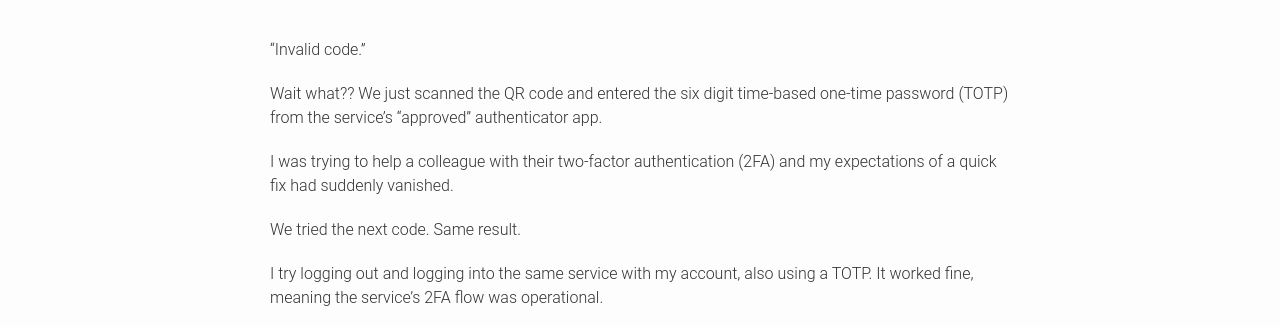
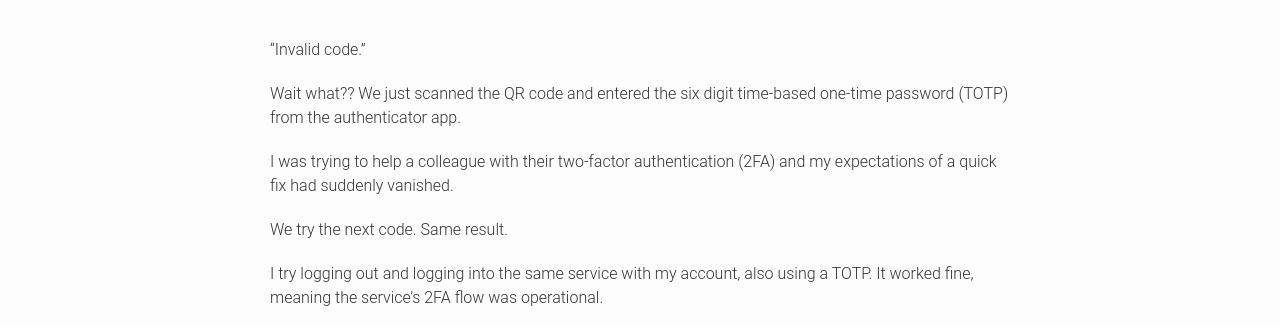
Before and after one commit to dcroote/dcroote.github.io, a Jekyll site: the page built from _posts/2025-10-25-invalid-code.md, in a window 1280 px wide. Shown: the part 496-823 px from the top of the page. Built offline with Jekyll 4.4.1, drawn with Linux system fonts in a browser that asks for light colours; some web fonts are replaced.

Commit message:
fix: misc post wording

```diff
--- a/_posts/2025-10-25-invalid-code.md
+++ b/_posts/2025-10-25-invalid-code.md
@@ -14,11 +14,11 @@ Stories of problem solving, often with an attempt at humor.
 
 "Invalid code."
 
-Wait what?? We just scanned the QR code and entered the six digit time-based one-time password (TOTP) from the service's "approved" authenticator app.
+Wait what?? We just scanned the QR code and entered the six digit time-based one-time password (TOTP) from the authenticator app.
 
 I was trying to help a colleague with their two-factor authentication (2FA) and my expectations of a quick fix had suddenly vanished.
 
-We tried the next code. Same result.
+We try the next code. Same result.
 
 I try logging out and logging into the same service with my account, also using a TOTP. It worked fine, meaning the service’s 2FA flow was operational.
 
```
